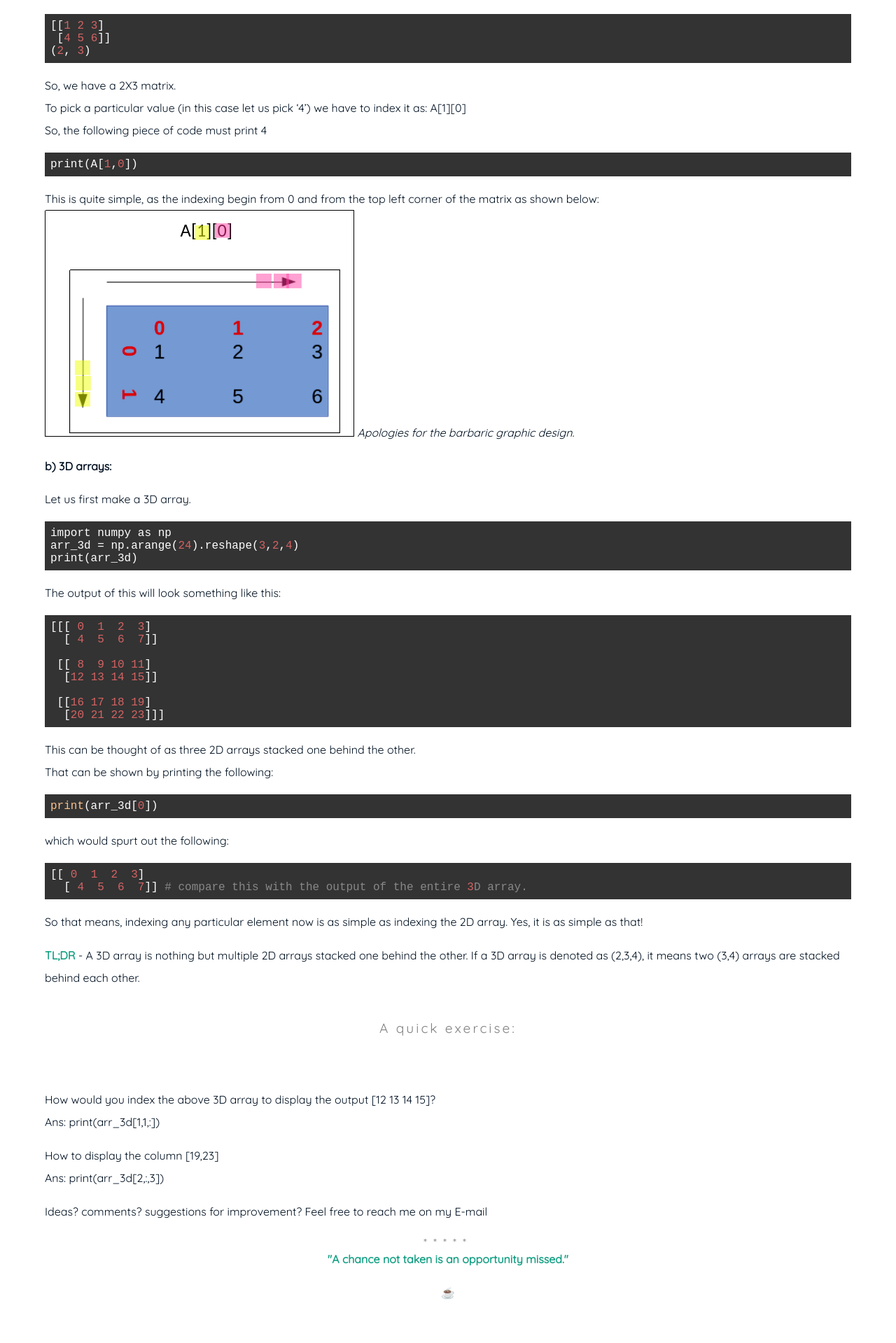
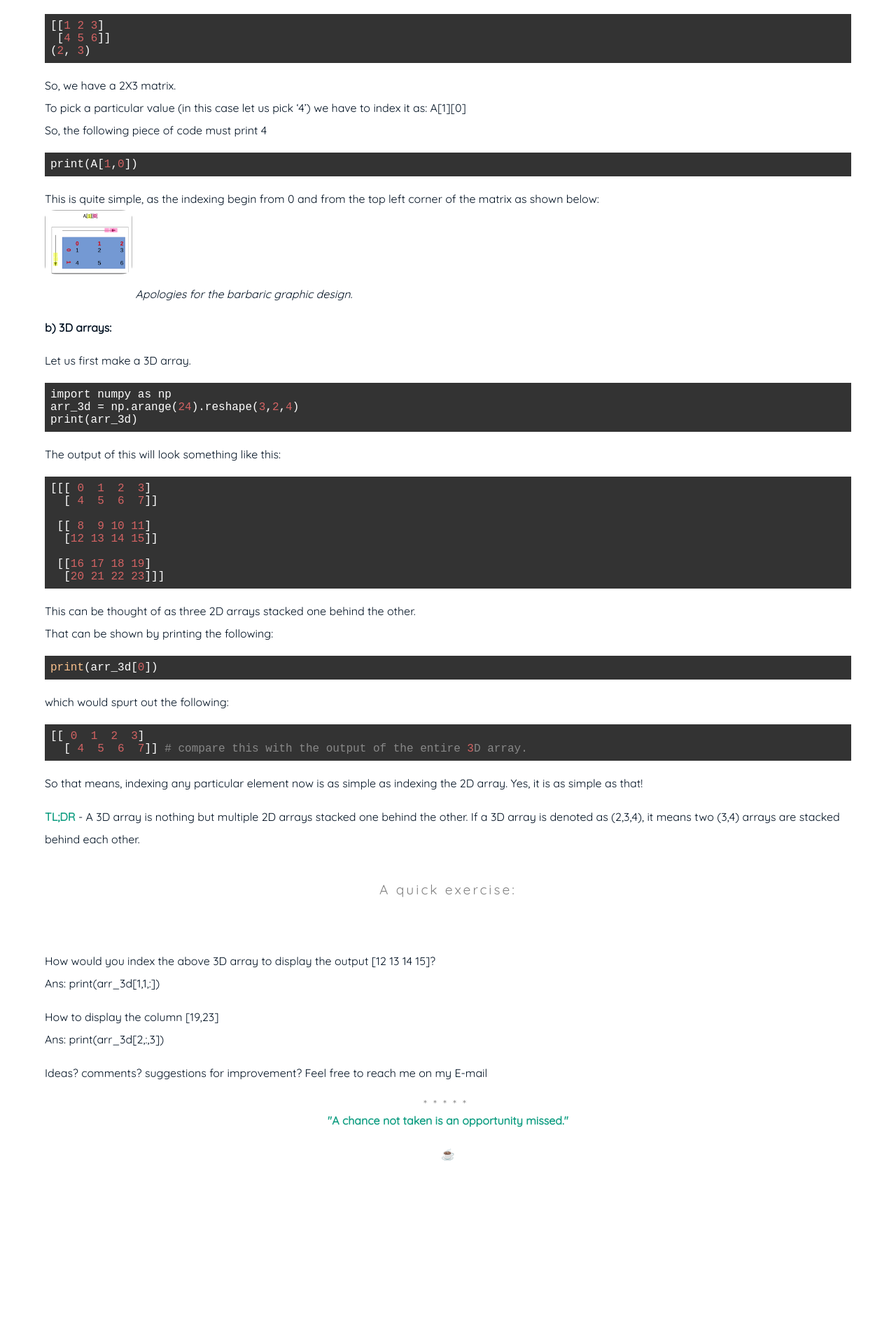
Before and after one commit to Stephen-Tellis/home, a Jekyll site: the page built from _posts/2020-07-01-python_beginner_problem.md, in a window 1280 px wide. Shown: the part 1354-3273 px from the top of the page at 70% size. Built offline with Jekyll 4.4.1, drawn with Linux system fonts in a browser that asks for light colours; after the commit the page ends 3075 px from its top, so only the background shows below that.

Commit message:
Update 2020-07-01-python_beginner_problem.md

````diff
--- a/_posts/2020-07-01-python_beginner_problem.md
+++ b/_posts/2020-07-01-python_beginner_problem.md
@@ -61,7 +61,7 @@
 print(A[1,0])
 ```
 This is quite simple, as the indexing begin from 0 and from the top left corner of the matrix as shown below:
-<img src="{{ '/assets/img/2DArray.png' | prepend: site.baseurl }}" id="img_post">
+<img src="{{ '/assets/img/2DArray.png' | prepend: site.baseurl }}" id="about-img">
 *Apologies for the barbaric graphic design.*
 
 
````
